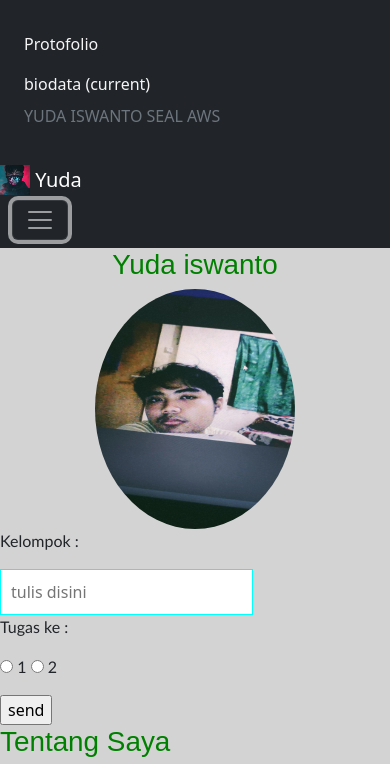
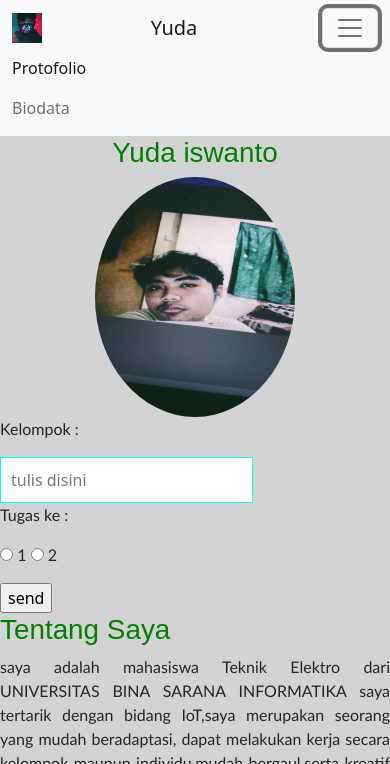
Before and after one commit to urEyEsis2/urEyEsis2.github.io, a plain HTML site: page index.html in a window 390 px wide. Both pictures are taken after a click on the button "Toggle navigation". Shown: the top 764 px of the page. Drawn offline with nearby package versions, Linux system fonts and the light colour scheme.

Commit message:
memperbaiki file

```diff
--- a/index.html
+++ b/index.html
@@ -8,29 +8,20 @@
 	</head>
 	<body>
 
+		<nav class="navbar navbar-expand-lg bg-light">
+			<div class="container-fluid">
+				 <img src="jp1.jpg" width="30" height="30">
+			  <a class="navbar-brand" href="https://www.instagram.com/yu_daiswanto/">Yuda</a>
 
-		<div class="collapse" id="navbarToggleExternalContent">
-			<div class="bg-dark p-4">
-				<ul class="navbar-nav">
-					<li class="nav-item active">
-					  <a class="nav-link" href="protofolio.html">Protofolio</a>
-					</li>
-					<li class="nav-item">
-					  <a class="nav-link" href="index.html">biodata <span class="sr-only">(current)</span></a>
-					</li>
-				  </ul>
-			  <span class="text-muted">YUDA ISWANTO SEAL AWS </span>
-			</div>
-		  </div>
-		  <nav class="navbar navbar-dark bg-dark">
-			<a class="navbar-brand" href="#"><img class="d-inline-bloc align-top" src="jp1.jpg" width="30" height="30">
-				Yuda
-			</a>
-
-			<div class="container-fluid">
-			  <button class="navbar-toggler" type="button" data-bs-toggle="collapse" data-bs-target="#navbarToggleExternalContent" aria-controls="navbarToggleExternalContent" aria-expanded="false" aria-label="Toggle navigation">
+			  <button class="navbar-toggler" type="button" data-bs-toggle="collapse" data-bs-target="#navbarNavAltMarkup" aria-controls="navbarNavAltMarkup" aria-expanded="false" aria-label="Toggle navigation">
 				<span class="navbar-toggler-icon"></span>
 			  </button>
+			  <div class="collapse navbar-collapse" id="navbarNavAltMarkup">
+				<div class="navbar-nav">
+				  <a class="nav-link active" aria-current="page" href="protofolio.html">Protofolio</a>
+				  <a class="nav-link" href="index.html">Biodata</a>
+				</div>
+			  </div>
 			</div>
 		  </nav>
 
```
Also changed, not shown: protofolio.html (+11 -19 lines).
